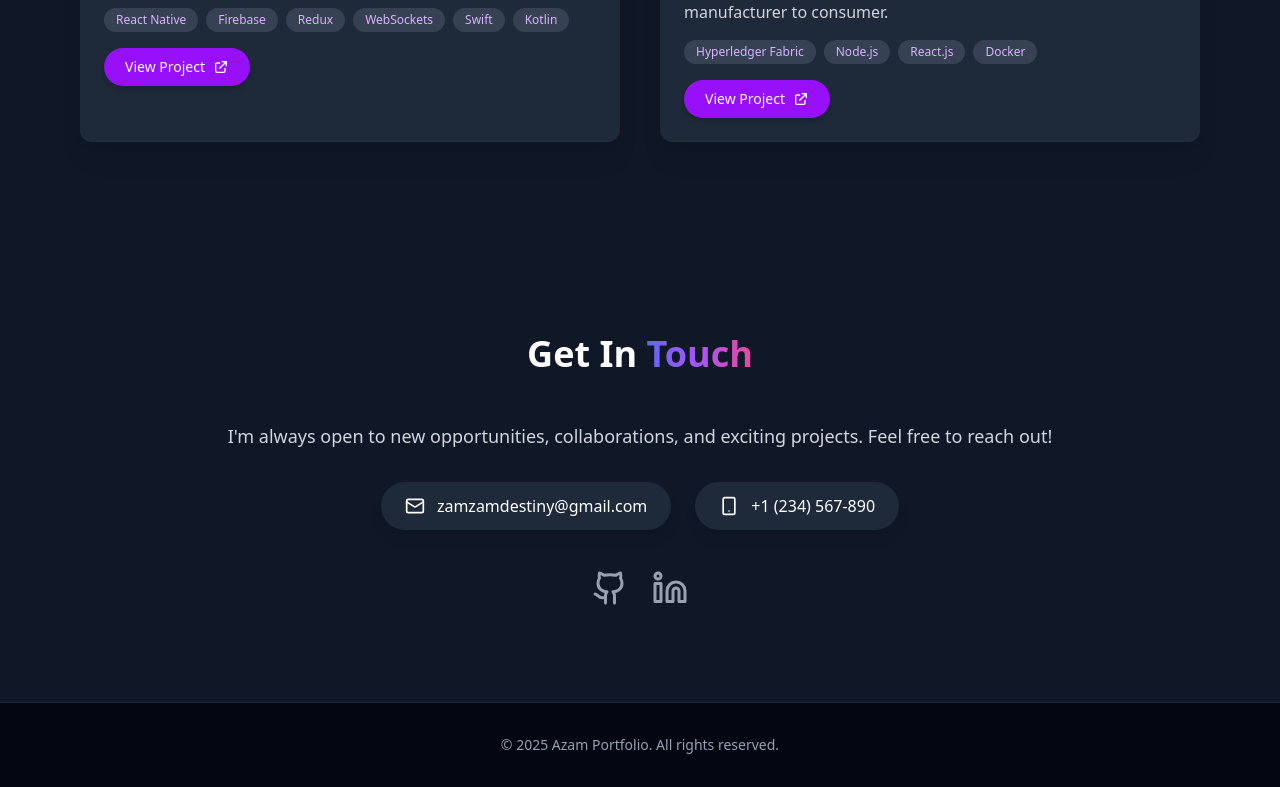
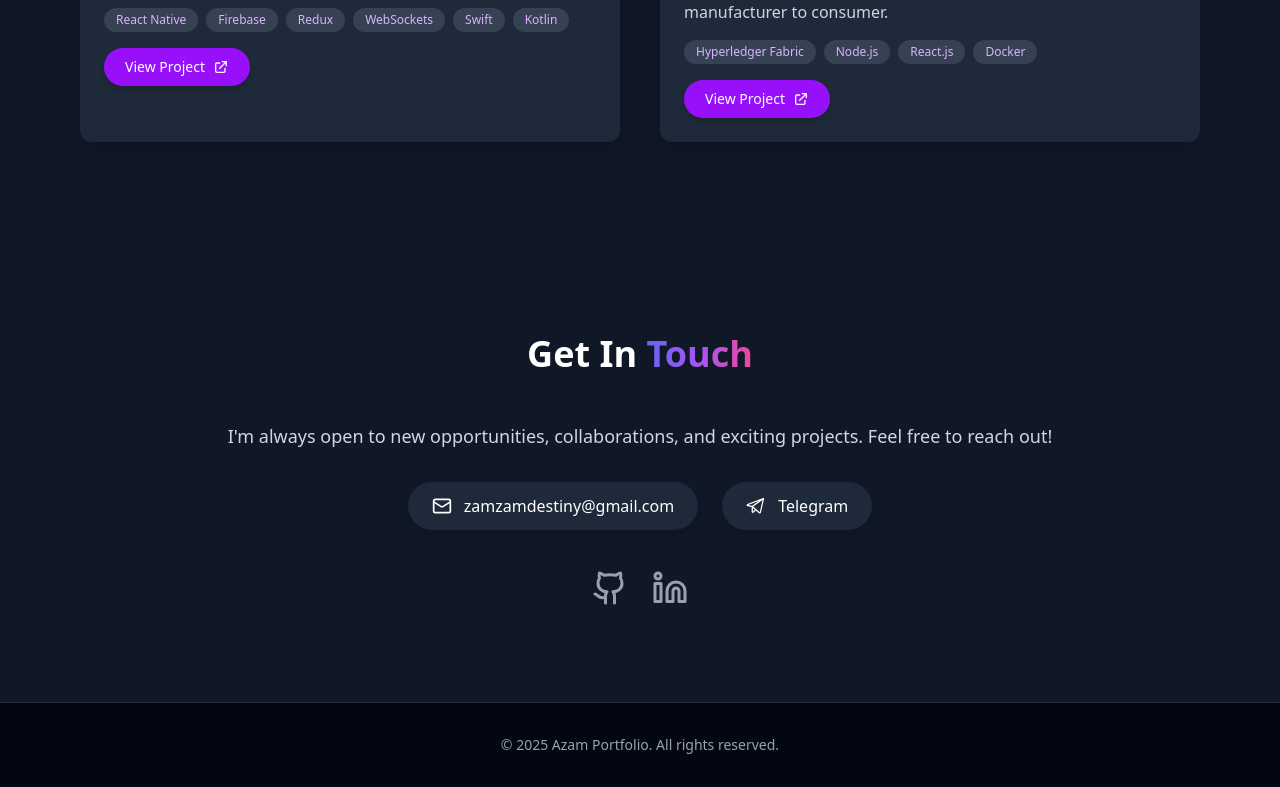
Before and after one commit to enzotoms/Azam-portfolio, a React (Vite) app in the folder portfolio/: page / in a window 1280 px wide. Shown: the part 3335-4122 px from the top of the page. Built offline with nearby package versions, Linux system fonts and the light colour scheme.

Commit message:
Update App.jsx

```diff
--- a/portfolio/src/App.jsx
+++ b/portfolio/src/App.jsx
@@ -2,6 +2,8 @@ import React, { useState, useEffect } from 'react';
 import { Mail, Github, Linkedin, Smartphone,
    Code, TrendingUp, DollarSign, Wallet, ShieldCheck,
     Database, LayoutGrid, Palette, Rocket, User, Briefcase, Star } from 'lucide-react'; // Using Lucide React for icons
+import { PiTelegramLogo } from "react-icons/pi";
+
 
 const App = () => {
   const [isMenuOpen, setIsMenuOpen] = useState(false);
@@ -349,10 +351,10 @@ const App = () => {
                 <Mail className="mr-3" size={20} /> zamzamdestiny@gmail.com
               </a>
               <a
-                href="tel:+1234567890"
+                href="https://t.me/AZAM_DESTINY"
                 className="flex items-center justify-center bg-gray-800 text-white py-3 px-6 rounded-full shadow-lg hover:bg-purple-700 transition-colors duration-300 transform hover:scale-105"
               >
-                <Smartphone className="mr-3" size={20} /> +1 (234) 567-890
+                <PiTelegramLogo className="mr-3" size={20} /> Telegram
               </a>
             </div>
             <div className="flex justify-center space-x-6">
```
